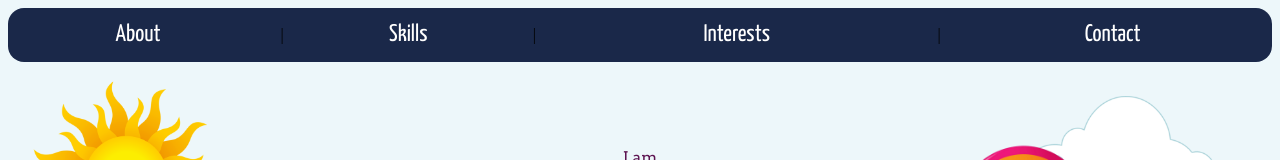
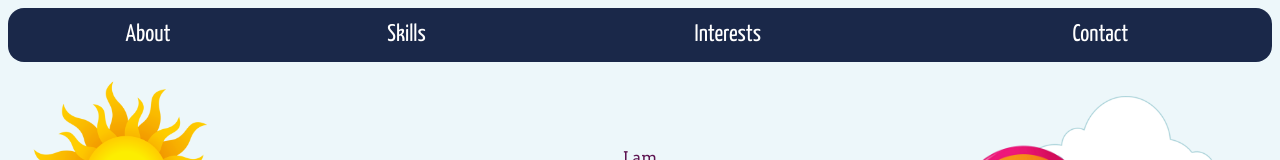
Before and after one commit to hafizmahsan/CV, a plain HTML site: page index.html in a window 1280 px wide. Shown: the top 160 px of the page. Drawn offline with Linux system fonts and the light colour scheme.

Commit message:
Update index.html

```diff
--- a/index.html
+++ b/index.html
@@ -27,11 +27,8 @@
 <table class="header_table">
   <tr>
     <td><a class="header_link" href="about.html">About</a></td>
-    <td>|</td>
     <td><a class="header_link" href="skills.html">Skills</a></td>
-    <td>|</td>
     <td><a class="header_link" href="interests.html">Interests</a></td>
-    <td>|</td>
     <td><a class="header_link" href="contact.html">Contact</a></td>
   </tr>
 </table>
```
